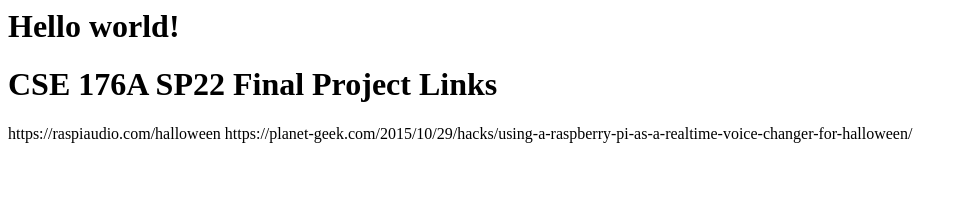
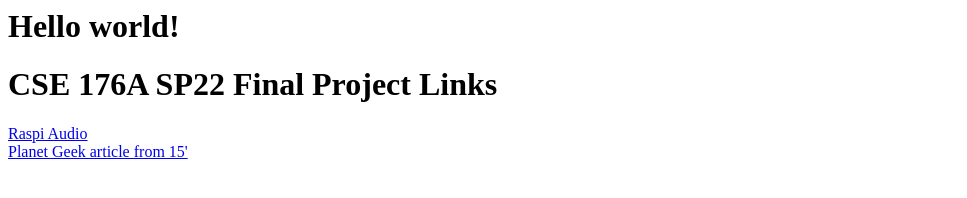
Before and after one commit to minecx/minecx.github.io, a plain HTML site: page index.html in a window 1280 px wide. Shown: the whole page, without its empty margins (0-967 px from the left). Drawn offline with Linux system fonts and the light colour scheme.

Commit message:
reformatting

```diff
--- a/index.html
+++ b/index.html
@@ -2,6 +2,6 @@
 
 <h1>CSE 176A SP22 Final Project Links</h1>
 
-https://raspiaudio.com/halloween
-
-https://planet-geek.com/2015/10/29/hacks/using-a-raspberry-pi-as-a-realtime-voice-changer-for-halloween/
+<a href="https://raspiaudio.com/halloween">Raspi Audio</a>
+<br>
+<a href="https://planet-geek.com/2015/10/29/hacks/using-a-raspberry-pi-as-a-realtime-voice-changer-for-halloween/">Planet Geek article from 15'</a>
```
